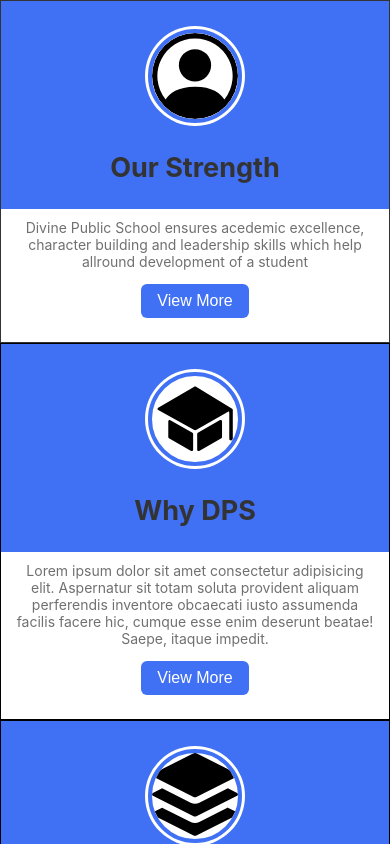
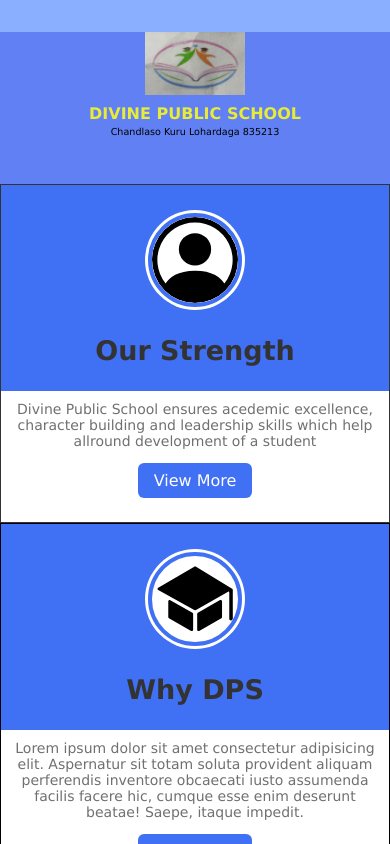
Before and after one commit to Amit709113/testvite, a React (Vite) app: page / in a window 390 px wide. Shown: the top 844 px of the page. Built offline with nearby package versions, Linux system fonts and the light colour scheme.

Commit message:
added school heading but need more work

```diff
--- a/src/App.jsx
+++ b/src/App.jsx
@@ -1,5 +1,6 @@
 import { useState } from 'react'
-
+import MostImpInfo from './components/MostImpInfo';
+import SchoolHeading from './components/SchoolHeading';
 import VlogList from './components/VlogList.jsx';
 import Topper from './components/Topper';
 import Testimonial from './components/Testimonial';
@@ -13,7 +14,8 @@
 function App() {
   return (
     <>
-
+      <MostImpInfo />
+      <SchoolHeading/>
       <VlogList data={artical.articals}/>
       <Topper />
       <Testimonial testimonialData={data} />
--- /dev/null
+++ b/src/components/MostImpInfo.jsx
@@ -0,0 +1,61 @@
+import React from "react";
+import './mii_style.css';
+
+
+const MostImpInfo=()=>{
+    return(
+        <>
+            <div className="most-imp-info">
+                <div  className="info">
+                    <marquee behavior="" direction="ltr"><a href="#"><b>Admission open for 2023-24</b></a></marquee>
+                    {/* <Maquree title="Sololearn" text="Learn to code for FREE!" />  */}
+                </div>
+            </div>
+        </>
+    )
+}
+export default MostImpInfo;
+
+
+
+
+
+
+
+// const Maquree = ({title, text}) => {
+//     const width = innerWidth;
+//     const [pos,setPos] = useState(0);
+//     const [run, setRun] = useState(true);
+//     const scrollEff = () => {
+//         if(run) setPos(p=>p<width? p+1: -width);
+//     }
+
+//     useEffect(() => {
+//         const tm = setTimeout(scrollEff, 10);
+//         return () => clearTimeout(tm);
+//     },[pos]);
+
+//     const onMouseEnter = (e) => {
+//         // console.log("mouse enter");
+//         setRun(false);
+//     }
+
+//     const onMouseLeave = (e) => {
+//         // console.log("mouse leave");
+//         setRun(true);
+//         setPos(pos+1); // to trigger useEffect
+//     }
+
+//     const styles = {
+//         position: "relative",
+//         fontSize: "1em",
+//         left: pos + "px"
+//     };
+
+//     return (
+//         <h1 style={styles}
+//             onMouseEnter={onMouseEnter}
+//             onMouseLeave={onMouseLeave}
+//         ><mark>{title}</mark> {text}</h1>
+//     )
+// }
--- /dev/null
+++ b/src/components/SchoolHeading.css
@@ -0,0 +1,115 @@
+*{
+    padding:0;
+    margin:0;
+    box-sizing: border-box;
+    font-family:Verdana, Geneva, Tahoma, sans-serif
+}
+.school_info{
+    display: grid;
+    grid-template-columns: 6rem 1fr 3rem;
+    width: 100%;
+    padding: 5px 0px;
+    background: #6080f4;
+}
+/* grid template column of school-info 300 se 600*/
+.container{
+    /* grid-column:2/3; */
+    /* display:flex; */
+    display:grid;
+    grid-column: 2/3;
+    grid-template-columns: 1fr 3fr;
+    align-items: center;
+    justify-content: center;
+
+}
+/* something to do for responsive */
+.logo-container{
+    flex: 100px;
+}
+
+.school-detail{
+    flex:80%;
+}
+.row{
+    display: flex;
+    justify-content: center;
+}
+.school-name h1{
+    font-size: 2.3rem;
+    margin:10px -10px;
+    color:#e9ec36
+
+}
+.school-address{
+    margin-bottom:1rem;
+}
+
+@media screen and (min-width:527px) and (max-width:756px){
+    .school_info{
+        display: grid;
+        grid-template-columns: 50px 1fr 0px;
+        width: 100%;
+        padding: 5px 0px;
+        background: #6080f4;
+
+    }
+    .school-name h1{
+        font-size: 1.7rem;
+        margin:5px -6px;
+        color:#e9ec36;
+
+    }
+    .school-address{
+        font-size:0.9rem;
+    }
+
+}
+
+@media screen and (min-width:440px) and (max-width:527px){
+    .school_info{
+        display: grid;
+        grid-template-columns: 10px 1fr 0px;
+        width: 100%;
+        padding: 5px 0px;
+        background: #6080f4;
+
+
+    }
+    .school-name h1{
+        font-size: 1.5rem;
+        margin:5px 0px;
+        color:#e9ec36;
+
+
+    }
+    .school-address{
+        font-size:0.7rem;
+
+    }
+
+
+}
+
+@media screen and (max-width:439px){
+    .school_info{
+        display: grid;
+        grid-template-columns: 0px 1fr 0px;
+        width: 100%;
+        padding: 0px 0px;
+        background: #6080f4;
+
+
+    }
+    .school-name h1{
+        font-size: 1rem;
+        margin:3px 0px;
+        color:#e9ec36;
+
+
+    }
+    .school-address{
+        font-size:0.6rem;
+
+    }
+
+}
--- /dev/null
+++ b/src/components/SchoolHeading.jsx
@@ -0,0 +1,32 @@
+import React from 'react'
+import './SchoolHeading.css'
+import logo from '../assets/logo.jpg'
+
+const SchoolHeading = () => {
+  return (
+    <div className="school_info">
+        <div className='container'>
+                <div className="logo-container">
+                    <img src={logo} alt="logo" className='logo-image' width={100} />
+                </div>
+
+                <div className="school-detail">
+                    <div className="row">
+                        <div className="school-name">
+                            <h1>DIVINE PUBLIC SCHOOL</h1>
+                        </div>
+                    </div>
+                    <div className="row">
+                        <div className="school-address">
+                            <span> Chandlaso Kuru Lohardaga 835213 </span>
+                        </div>
+
+                    </div>
+                </div>
+
+        </div>
+    </div>
+    )
+}
+
+export default SchoolHeading
--- /dev/null
+++ b/src/components/mii_style.css
@@ -0,0 +1,18 @@
+.most-imp-info{
+    background-color: #8aafff;
+    display: grid;
+    height: 2rem;
+    grid-template-columns: 1fr 1fr 1fr;
+}
+
+.info{
+    display: flex;
+    grid-column: 2/3;
+    justify-content: start;
+    align-items: center;
+
+
+}
+.info marquee a{
+    color:black;
+}
```
Also changed, not shown: src/assets/logo.jpg (added).
